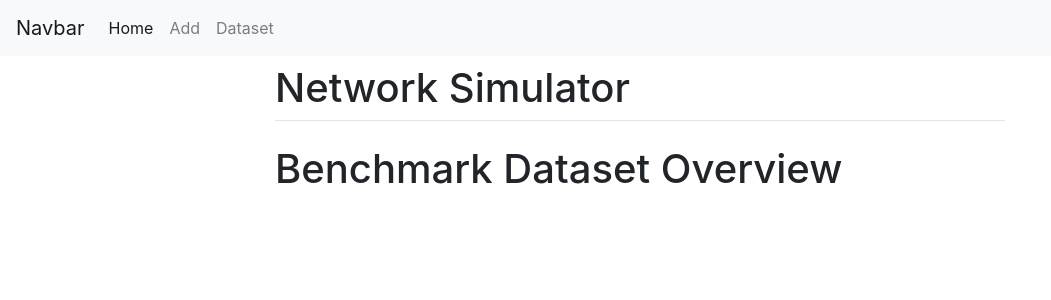
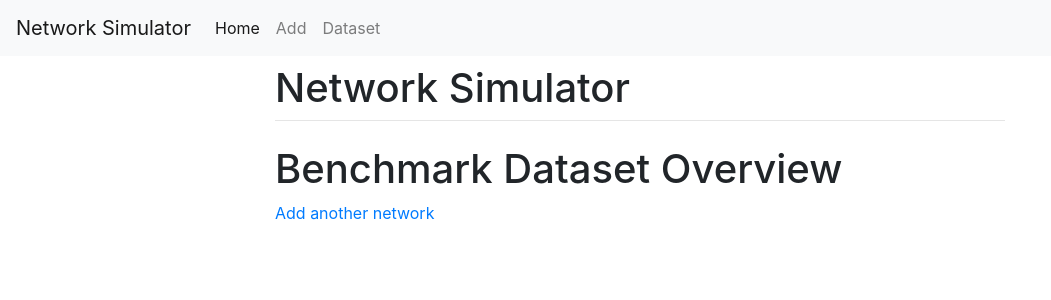
Before and after one commit to lutteropp/NetRAX, a Django app: template simulator/src/network/templates/network/network_list.html in a window 1280 px wide. Shown: the top 300 px of the page, without its empty margins (0-1051 px from the left). Run offline with Django 3.2, Linux system fonts and the light colour scheme; the template is opened without the code that fills it, so the values that code supplies are empty; some libraries are stand-ins or nearby versions.

Commit message:
added more cross-references in the simulator webservice

```diff
--- a/simulator/src/network/templates/network/network_list.html
+++ b/simulator/src/network/templates/network/network_list.html
@@ -6,5 +6,6 @@
 {% for instance in object_list %}
 	<p>{{ instance.pk }} - n_taxa: {{ instance.n_taxa }} - n_reticulations: {{ instance.n_reticulations }} - <a href='{{ instance.get_absolute_url }}'>detail</a> - <a href='{{ instance.get_absolute_url }}/delete'>delete</a></p>
 {% endfor %}
+<a href='./create'>Add another network</a>
 
 {% endblock %}
--- a/simulator/src/templates/navbar.html
+++ b/simulator/src/templates/navbar.html
@@ -1,5 +1,5 @@
 <nav class="navbar navbar-expand-lg navbar-light bg-light">
-  <a class="navbar-brand" href="#">Navbar</a>
+  <a class="navbar-brand" href="#">Network Simulator</a>
   <button class="navbar-toggler" type="button" data-toggle="collapse" data-target="#navbarNav" aria-controls="navbarNav" aria-expanded="false" aria-label="Toggle navigation">
     <span class="navbar-toggler-icon"></span>
   </button>
```
